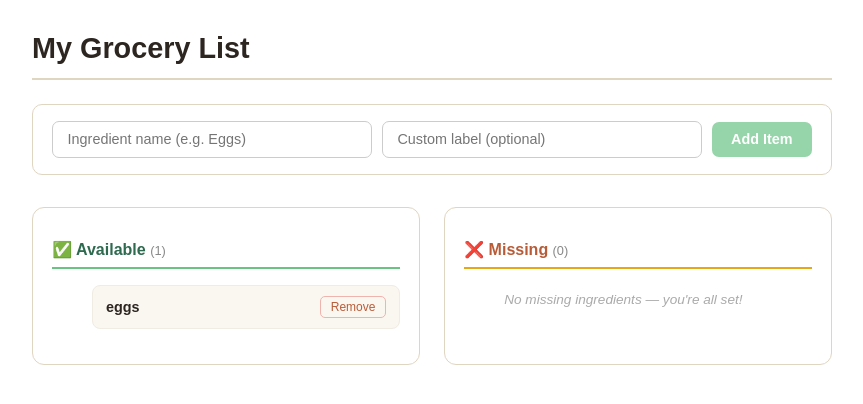
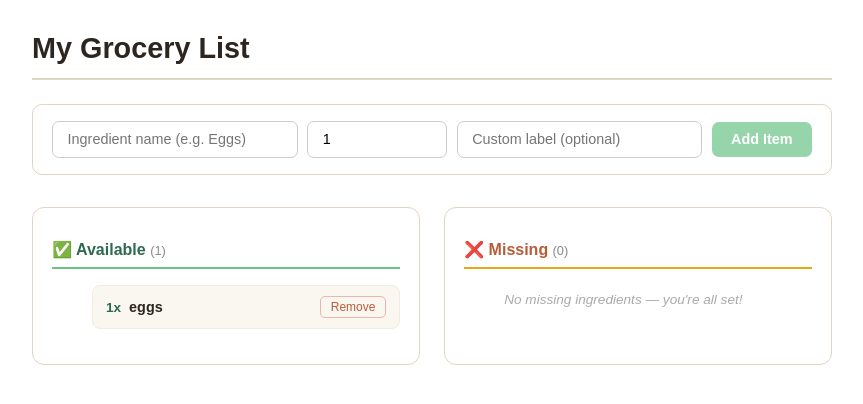
Before and after one commit to niesahniche/2610-CSP1123-G016, a Django app: page /grocery/ in a window 1280 px wide. Shown: the part 146-550 px from the top of the page, without its empty margins (208-1071 px from the left). Run offline with Django 5.2, Linux system fonts and the light colour scheme; data comes from the database, SQL or seed files in the repository; both versions use the stored data as it was after the commit.

Commit message:
quantity column in grocery list

```diff
--- a/2610-CSP1123-G016-ibtisamnad/campuscook/pages/models.py
+++ b/2610-CSP1123-G016-ibtisamnad/campuscook/pages/models.py
@@ -27,8 +27,7 @@ class Grocery(models.Model):
 
     name        = models.CharField(max_length=100, default='')
     custom_name = models.CharField(max_length=100, null=True, blank=True)
-
-    # status → 'available' by default when user manually adds
+    quantity    = models.PositiveIntegerField(default=1)
     #          'missing'   when auto-added via "To Make" button
     status      = models.CharField(
         max_length=20,
@@ -48,7 +47,8 @@ class Grocery(models.Model):
     )
 
     def __str__(self):
-        return f"{self.name} ({self.status})"
+        quantity_label = f"{self.quantity}x " if self.quantity and self.quantity != 1 else ""
+        return f"{quantity_label}{self.name} ({self.status})"
 
 
 class Recipe(models.Model):
--- a/2610-CSP1123-G016-ibtisamnad/campuscook/pages/templates/pages/check.html
+++ b/2610-CSP1123-G016-ibtisamnad/campuscook/pages/templates/pages/check.html
@@ -1,10 +1,6 @@
 {% extends "pages/base.html" %}
 
 {% block content %}
-
-{% for recipe in recipes %}
-    <li><a href="/check/{{ recipe.id }}/">{{ recipe.name }}</a></li>
-{% endfor %}
 
 {%if recipe.id %}
     <h2>{{ recipe.name }}</h2>
--- a/2610-CSP1123-G016-ibtisamnad/campuscook/pages/templates/pages/grocery.html
+++ b/2610-CSP1123-G016-ibtisamnad/campuscook/pages/templates/pages/grocery.html
@@ -8,6 +8,7 @@
   <form method="POST" class="add_form">
     {% csrf_token %}
     <input type="text" name="name" placeholder="Ingredient name (e.g. Eggs)" required/>
+    <input type="number" name="quantity" min="1" value="1" placeholder="Qty"/>
     <input type="text" name="custom_name" placeholder="Custom label (optional)"/>
     <button type="submit">Add Item</button>
   </form>
@@ -21,8 +22,11 @@
       <ul class="grocery_list">
         {% for item in available %}
           <li class="grocery_item">
-            <span class="item_name">{{ item.name }}</span>
-            {% if item.custom_name %}<span class="item_custom">({{ item.custom_name }})</span>{% endif %}
+            <div class="item_info">
+              <span class="item_quantity">{{ item.quantity }}x</span>
+              <span class="item_name">{{ item.name }}</span>
+              {% if item.custom_name %}<span class="item_custom">({{ item.custom_name }})</span>{% endif %}
+            </div>
             <a href="{% url 'remove_item' item.id %}" class="btn_remove">Remove</a>
           </li>
         {% empty %}
@@ -39,6 +43,7 @@
         {% for item in missing %}
           <li class="grocery_item missing_item">
             <div class="item_info">
+              <span class="item_quantity">{{ item.quantity }}x</span>
               <span class="item_name">{{ item.name }}</span>
               {% if item.for_recipe %}
                 <span class="item_for">needed for: {{ item.for_recipe }}</span>
@@ -62,7 +67,9 @@
   .grocery_page { max-width: 800px; margin: 2rem auto; padding: 0 1.5rem 4rem; }
   .grocery_page h1 { font-size: 1.8rem; font-weight: 700; color: #2c2520; margin-bottom: 1.5rem; border-bottom: 2px solid #e0d5c1; padding-bottom: 0.8rem; }
   .add_form { display: flex; gap: 0.6rem; flex-wrap: wrap; background: #fff; border: 1.5px solid #e0d5c1; border-radius: 10px; padding: 1rem 1.2rem; margin-bottom: 2rem; align-items: center; }
-  .add_form input[type="text"] { flex: 1; min-width: 140px; padding: 0.6rem 0.9rem; border: 1.5px solid #ccc; border-radius: 7px; font-size: 0.9rem; outline: none; }
+  .add_form input[type="text"],
+  .add_form input[type="number"] { flex: 1; min-width: 140px; padding: 0.6rem 0.9rem; border: 1.5px solid #ccc; border-radius: 7px; font-size: 0.9rem; outline: none; }
+  .add_form input[type="number"] { max-width: 110px; }
   .add_form input:focus { border-color: #6ac383; }
   .add_form button { padding: 0.6rem 1.2rem; background: #96D4AA; color: #fff; border: none; border-radius: 7px; font-size: 0.9rem; font-weight: 600; cursor: pointer; }
   .add_form button:hover { background: #6ac383; }
@@ -76,7 +83,8 @@
   .grocery_list { list-style: none; display: flex; flex-direction: column; gap: 0.6rem; }
   .grocery_item { display: flex; align-items: center; justify-content: space-between; gap: 0.6rem; padding: 0.6rem 0.8rem; border: 1px solid #f0ece4; border-radius: 8px; background: #faf6f0; flex-wrap: wrap; }
   .missing_item { background: #fff8f5; border-color: #f5ddd4; }
-  .item_info { display: flex; flex-direction: column; gap: 0.15rem; flex: 1; }
+  .item_info { display: flex; align-items: center; gap: 0.5rem; flex: 1; flex-wrap: wrap; }
+  .item_quantity { font-size: 0.85rem; font-weight: 700; color: #2d6a4f; }
   .item_name   { font-size: 0.9rem; font-weight: 600; color: #2c2520; }
   .item_custom { font-size: 0.78rem; color: #888; }
   .item_for    { font-size: 0.75rem; color: #b85c38; font-style: italic; }
--- a/2610-CSP1123-G016-ibtisamnad/campuscook/pages/views.py
+++ b/2610-CSP1123-G016-ibtisamnad/campuscook/pages/views.py
@@ -55,8 +55,20 @@ def grocery(request):
         # name comes from the text input in grocery.html
         name = request.POST.get('name', '').strip()
         custom_name = request.POST.get('custom_name', '').strip()
+        quantity = request.POST.get('quantity', '1').strip()
+        try:
+            quantity = int(quantity)
+        except ValueError:
+            quantity = 1
+
         if name:
-            Grocery.objects.create(user=user, name=name, custom_name=custom_name or None, status='available')
+            Grocery.objects.create(
+                user=user,
+                name=name,
+                custom_name=custom_name or None,
+                quantity=quantity if quantity > 0 else 1,
+                status='available'
+            )
         return redirect('grocery')
 
     # groceries → all Grocery rows belonging to this user
```
Also changed, not shown: 2610-CSP1123-G016-ibtisamnad/campuscook/db.sqlite3, 2610-CSP1123-G016-ibtisamnad/campuscook/pages/migrations/0010_grocery_quantity.py (added).
